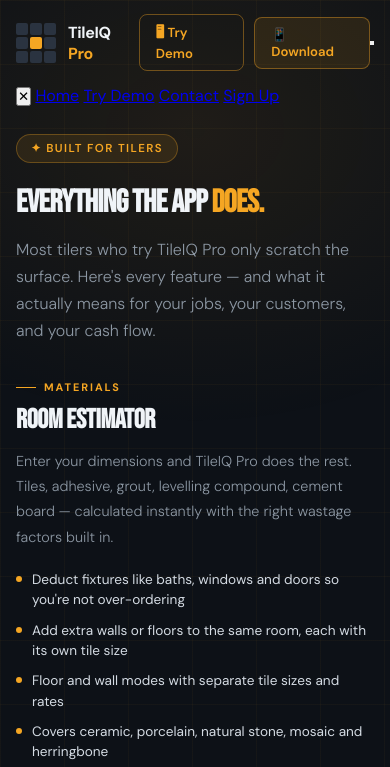
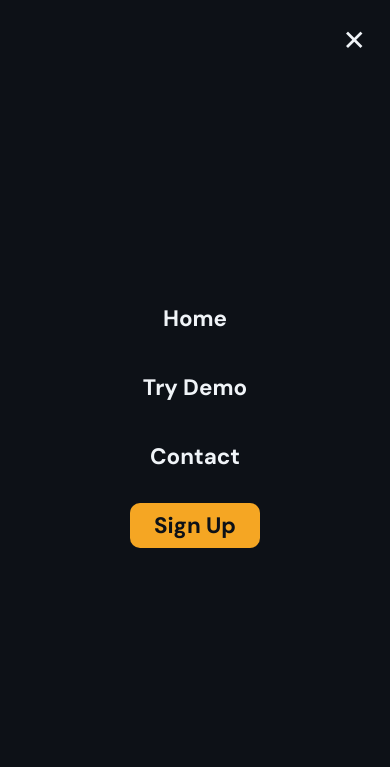
Before and after one commit to kevinwoodley-hash/tileiq-site, a plain HTML site: page features/index.html in a window 390 px wide. Both pictures are taken after a click on the button 372 px from the left and 42 px from the top of the page. Shown: the top 767 px of the page. Drawn offline with Linux system fonts and the light colour scheme.

Commit message:
Add hamburger CSS to features page

```diff
--- a/features/index.html
+++ b/features/index.html
@@ -38,6 +38,14 @@
     .logo-name em{font-style:normal;color:var(--amber)}
     nav a.nav-btn{padding:8px 16px;border:1px solid rgba(245,166,35,0.4);border-radius:8px;color:var(--amber);text-decoration:none;font-size:0.82rem;font-weight:600;transition:all 0.2s}
     nav a.nav-btn:hover{background:rgba(245,166,35,0.1)}
+  .hamburger{display:none;flex-direction:column;gap:5px;cursor:pointer;padding:8px;background:var(--amber);border:none;border-radius:6px;}
+  .hamburger span{display:block;width:22px;height:2px;background:var(--midnight);border-radius:2px;}
+  .mobile-menu{display:none;position:fixed;top:0;left:0;right:0;bottom:0;background:var(--midnight);z-index:100;flex-direction:column;align-items:center;justify-content:center;gap:24px;}
+  .mobile-menu.open{display:flex}
+  .mobile-menu a{font-size:1.4rem;font-weight:700;color:var(--white);text-decoration:none;padding:8px 24px;border-radius:10px;}
+  .mobile-menu a.cta{background:var(--amber);color:var(--midnight);}
+  .mobile-menu-close{position:absolute;top:24px;right:24px;background:none;border:none;color:var(--white);font-size:28px;cursor:pointer;}
+  @media(max-width:768px){.nav-links{display:none !important}.hamburger{display:flex !important}}
 
     /* PAGE HERO */
     .page-hero{padding:48px 0 56px;max-width:640px}
```
